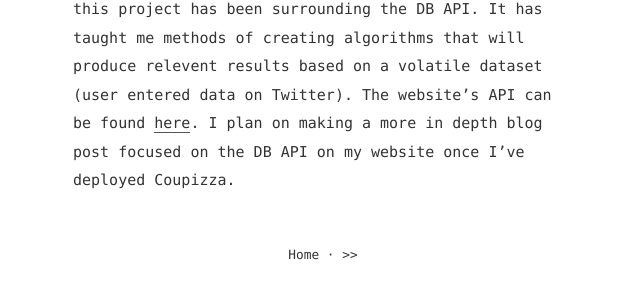
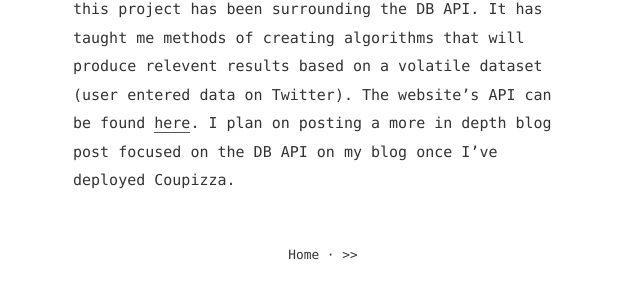
Before and after one commit to CharlesStocky/CharlesStocky.github.io, a Jekyll site: the page built from _posts/2017-8-21-Resume.md, in a window 1280 px wide and 900 px high, scrolled down 2348 px. Shown: the part 530-836 px from the top of the window, without its empty margins (317-957 px from the left). Built offline with Jekyll 4.4.1, drawn with Linux system fonts in a browser that asks for light colours.

Commit message:
resume edit

```diff
--- a/_posts/2017-8-21-Resume.md
+++ b/_posts/2017-8-21-Resume.md
@@ -78,4 +78,4 @@ The third was Tic-Tac-Toe; it deepened my understanding of the DOM techniques I
 learned from building Hangman and introduced me to event handlers using pure
 Javascript.
 
-I'm close to deploying my first website. The "meat" of this project has been surrounding the DB API. It has taught me methods of creating algorithms that will produce relevent results based on a volatile dataset (user entered data on Twitter). The website's API can be found <a href='https://github.com/CharlesStocky/coupizza.git'>here</a>. I plan on making a more in depth blog post focused on the DB API on my website once I've deployed Coupizza.
+I'm close to deploying my first website. The "meat" of this project has been surrounding the DB API. It has taught me methods of creating algorithms that will produce relevent results based on a volatile dataset (user entered data on Twitter). The website's API can be found <a href='https://github.com/CharlesStocky/coupizza.git'>here</a>. I plan on posting a more in depth blog post focused on the DB API on my blog once I've deployed Coupizza.
```
